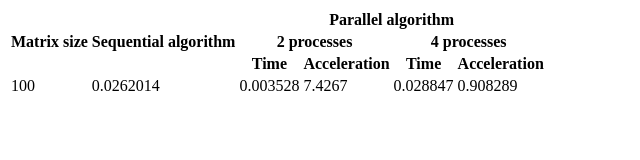
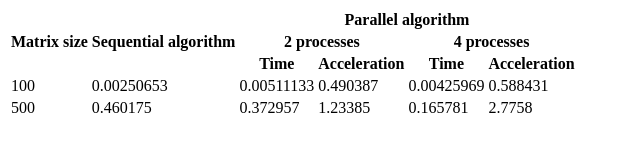
Before and after one commit to knu-3-velychko/DistributedComputing, a plain HTML site: page Lab9_3/Lab9_3/index.html in a window 1280 px wide. Shown: the whole page, without its empty margins (0-640 px from the left). Drawn offline with Linux system fonts and the light colour scheme; files that its build step writes are made by us from their sources.

Commit message:
Progress commit

```diff
--- a/Lab9_3/Lab9_3/index.html
+++ b/Lab9_3/Lab9_3/index.html
@@ -22,9 +22,17 @@
 </tr>
 <tr>
 <td>100</td>
-<td>0.0262014</td>
-<td>0.003528</td>
-<td>7.4267</td>
-<td>0.028847</td>
-<td>0.908289</td>
+<td>0.00250653</td>
+<td>0.00511133</td>
+<td>0.490387</td>
+<td>0.00425969</td>
+<td>0.588431</td>
 </tr>
+<tr>
+<td>500</td>
+<td>0.460175</td>
+<td>0.372957</td>
+<td>1.23385</td>
+<td>0.165781</td>
+<td>2.7758</td>
+</tr>
```
Also changed, not shown: 2 other files.
